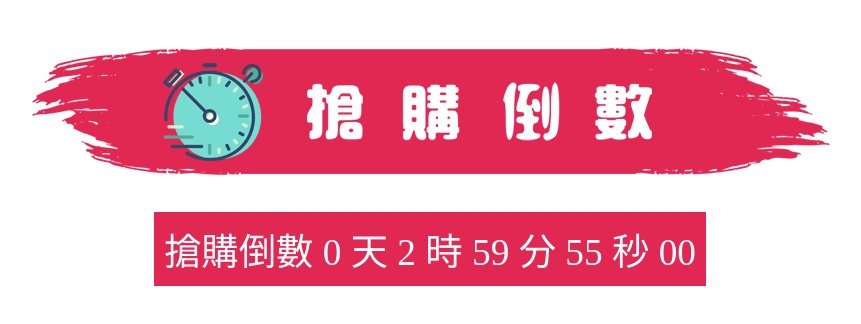
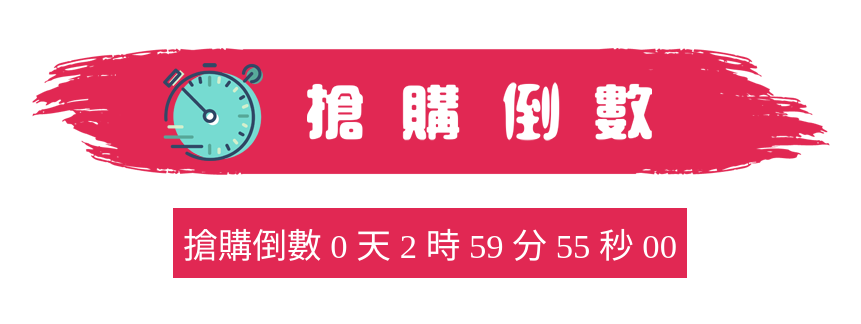
Before and after one commit to NeptuneLi-biz/timer, a plain HTML site: page index.html in a window 1280 px wide. Shown: the whole page, without its empty margins (210-1071 px from the left). Drawn offline with Linux system fonts and the light colour scheme; a web font is replaced by a local one.

Commit message:
fix rwd and time cycle.

```diff
--- a/all.css
+++ b/all.css
@@ -4,17 +4,17 @@
 }
 
 .container {
-    width: 800px;
     margin: 0 auto;
+}
+
+header, main {
+    display: flex;
+    justify-content: center;
 }
 
 header img {
     margin: 0 auto;
-}
-
-main {
-    display: flex;
-    justify-content: center;
+    max-width: 100%;
 }
 
 main .text {
@@ -23,6 +23,24 @@ main .text {
     background-color: #e12853;
     color: white;
     padding: 10px;
-    font-size: 28pt;
+    font-size: 12pt;
     font-family: "open-huninn";
 }
+
+@media(min-width:400px) {
+    main .text {
+        font-size: 16pt;
+    }
+}
+
+@media(min-width:576px) {
+    main .text {
+        font-size: 20pt;
+    }
+}
+
+@media(min-width:768px) {
+    main .text {
+        font-size: 26pt;
+    }
+}
--- a/all.js
+++ b/all.js
@@ -4,19 +4,10 @@ const second = 1000;
 const minute = second * 60;
 const hour = minute * 60;
 const day = hour * 24;
-const todayAdd3 = new Date();
+let tempDate = '';
+let distance = 0;
 
-todayAdd3.setHours(todayAdd3.getHours() + 3);
-todayAdd3.getTime();
-
-let tempDate = Date.parse(JSON.parse(localStorage.getItem('timerTempData'))) || todayAdd3;
-
-// let tempDate = new Date('2020/04/19 10:39:50').getTime();
-
-// If first visit, save to localStorage.
-if (tempDate === todayAdd3) {
-  localStorage.setItem('timerTempData', JSON.stringify(tempDate));
-}
+updateDate(true);
 
 x = setInterval(() => {
   let now = new Date().getTime();
@@ -27,5 +18,25 @@ x = setInterval(() => {
     document.getElementById('minutes').innerText = Math.floor((distance % (hour)) / (minute));
     document.getElementById('seconds').innerText = Math.floor((distance % (minute)) / second);
     document.getElementById("mises").innerHTML = distance.toString().substring(distance.toString().length - 3, distance.toString().length - 2) + '0';
+  } else {
+    updateDate(false);
   }
 }, mises)
+
+function updateDate(first) {
+  let todayAdd3 = new Date();
+  todayAdd3.setHours(todayAdd3.getHours() + 3);
+  todayAdd3.getTime();
+
+  if(first) {
+    tempDate = Date.parse(JSON.parse(localStorage.getItem('timerTempData'))) || todayAdd3;
+  } else {
+    tempDate = todayAdd3;
+  }
+  // let tempDate = new Date('2020/04/19 10:39:50').getTime();
+
+  // If first visit, save to localStorage.
+  if (tempDate === todayAdd3) {
+    localStorage.setItem('timerTempData', JSON.stringify(tempDate));
+  }
+}
```
Also changed, not shown: index2.html (+25 -6 lines).
